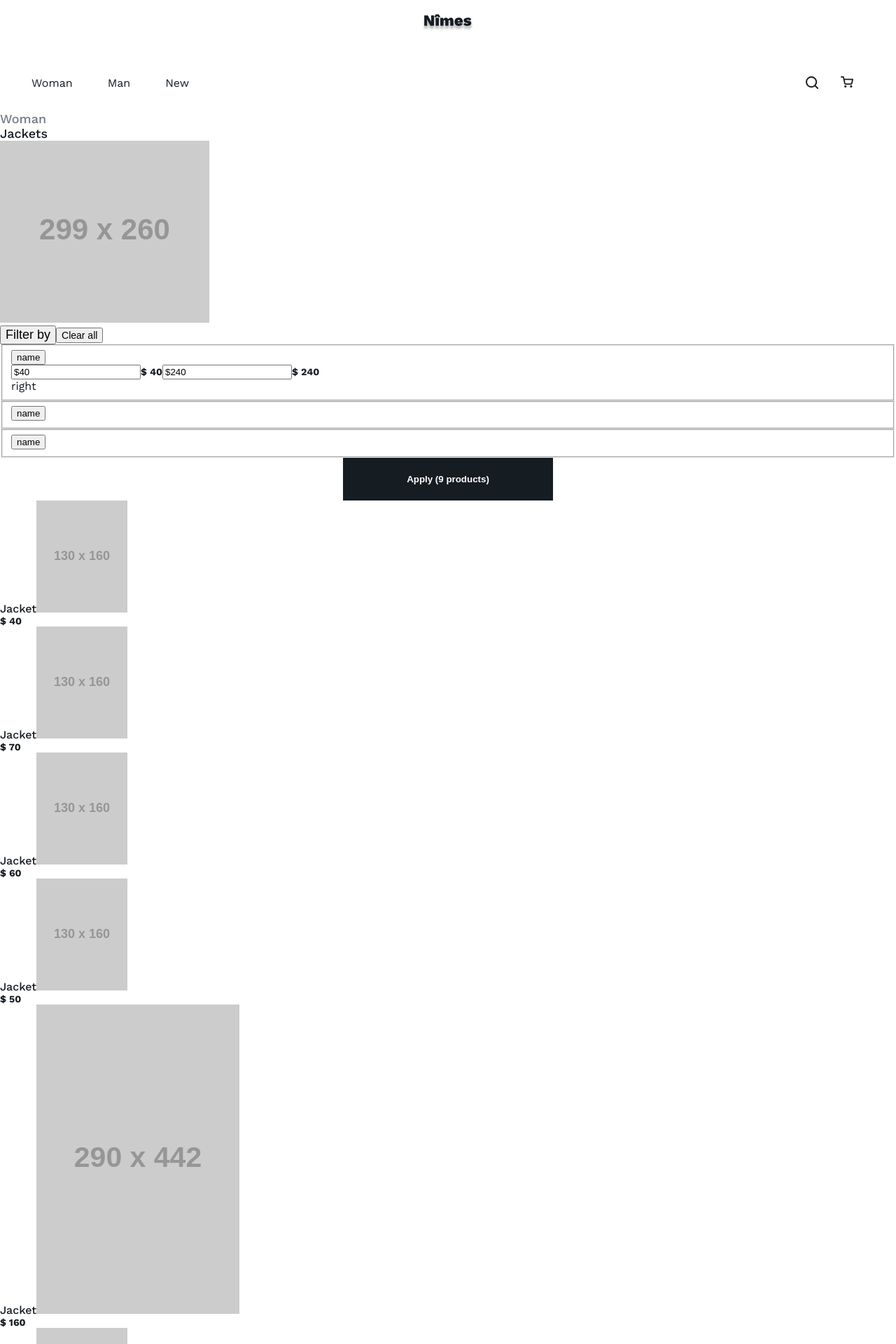
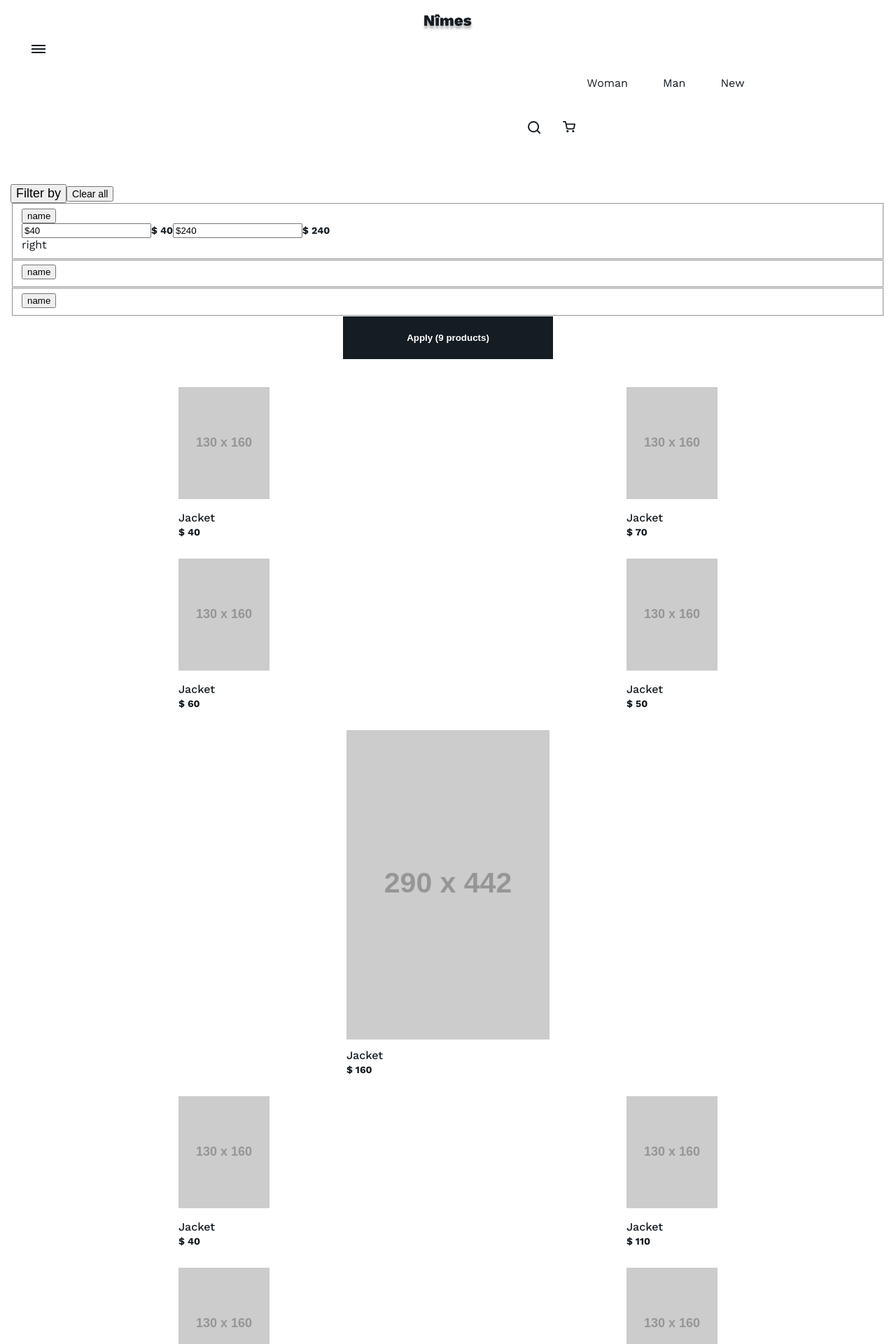
Before and after one commit to emmakravets/Nimes, a Node project: template source/catalog.pug in a window 1280 px wide. Shown: the top 1920 px of the page at 70% size. Run offline with Node 20 templates, Linux system fonts and the light colour scheme; the template is opened without the code that fills it, so the values that code supplies are empty; style sheets or scripts are compiled from the project's sources; some libraries are stand-ins or nearby versions; some web fonts are replaced.

Commit message:
Starts styling catalog page

```diff
--- a/source/layouts/header.pug
+++ b/source/layouts/header.pug
@@ -2,8 +2,9 @@
   div.main-header__container
     a.main-header__logo.logo
       img.logo__image(src="img/header-logo-icon.svg" width="75" height="17" alt="Nimes Shop Logo")
-    if ({isButton} === true)
-      button.main-header__toggle(type="button" aria-label="Open/close menu")
+    if (isButton === true)
+      div.main-header__toggle-wrapper
+        button.main-header__toggle(type="button" aria-label="Open/close menu")
     nav.main-header__nav
       ul.main-header__nav-list
         each title, src in {'Woman': 'catalog.html', 'Man': 'catalog-man.html', 'New': 'catalog-new.html'}
--- a/source/sass/blocks/catalog-promo.scss
+++ b/source/sass/blocks/catalog-promo.scss
@@ -1,3 +1,3 @@
-.catalog-promo__title {
+.catalog-promo {
   display: none;
 }
--- a/source/sass/blocks/catalog.scss
+++ b/source/sass/blocks/catalog.scss
@@ -1,14 +1,51 @@
+.catalog {
+  width: auto;
+}
+
+.catalog__container {
+  @include mobile-container;
+
+  width: 100%;
+  padding-top: 40px;
+  padding-bottom: 60px;
+}
+
 .catalog__list {
   @include list-reset;
+
+  width: 100%;
+  display: grid;
+  grid-template-columns: auto auto;
+  gap: 30px;
+  margin-top: 40px;
+}
+
+.catalog__card {
+  display: grid;
+  grid-template-rows: auto 1fr 0.5fr;
+  margin: 0 auto;
+}
+
+.catalog__card-large {
+  grid-column: 1 / -1;
 }
 
 .catalog__card-title {
+  grid-row: 2 / 3;
+  padding-top: 13px;
+
   font-weight: 500;
   color: $dark-gray-blue;
 }
 
+.catalog__card-image {
+  grid-row: 1 / 2;
+}
+
 .catalog__card-price {
   @include text-reset;
+
+  padding-top: 3px;
 
   font-size: 14px;
   font-weight: bold;
--- a/source/sass/blocks/main-header.scss
+++ b/source/sass/blocks/main-header.scss
@@ -11,6 +11,38 @@
 
   padding-top: 20px;
   padding-bottom: 40px;
+}
+
+.main-header__toggle-wrapper {
+  width: 20px;
+  height: 10px;
+
+  cursor: pointer;
+}
+
+.main-header__toggle {
+  position: relative;
+
+  display: block;
+  width: 20px;
+  height: 2px;
+  padding: 0;
+
+  background-color: $dark-gray-blue;
+  box-shadow: 0 10px 0 $dark-gray-blue;
+  border: none;
+
+  &::after {
+    @include pseudo;
+
+    top: 5px;
+    left: 0;
+
+    width: inherit;
+    height: inherit;
+
+    background-color: $dark-gray-blue;
+  }
 }
 
 .main-header__nav-list {
```
